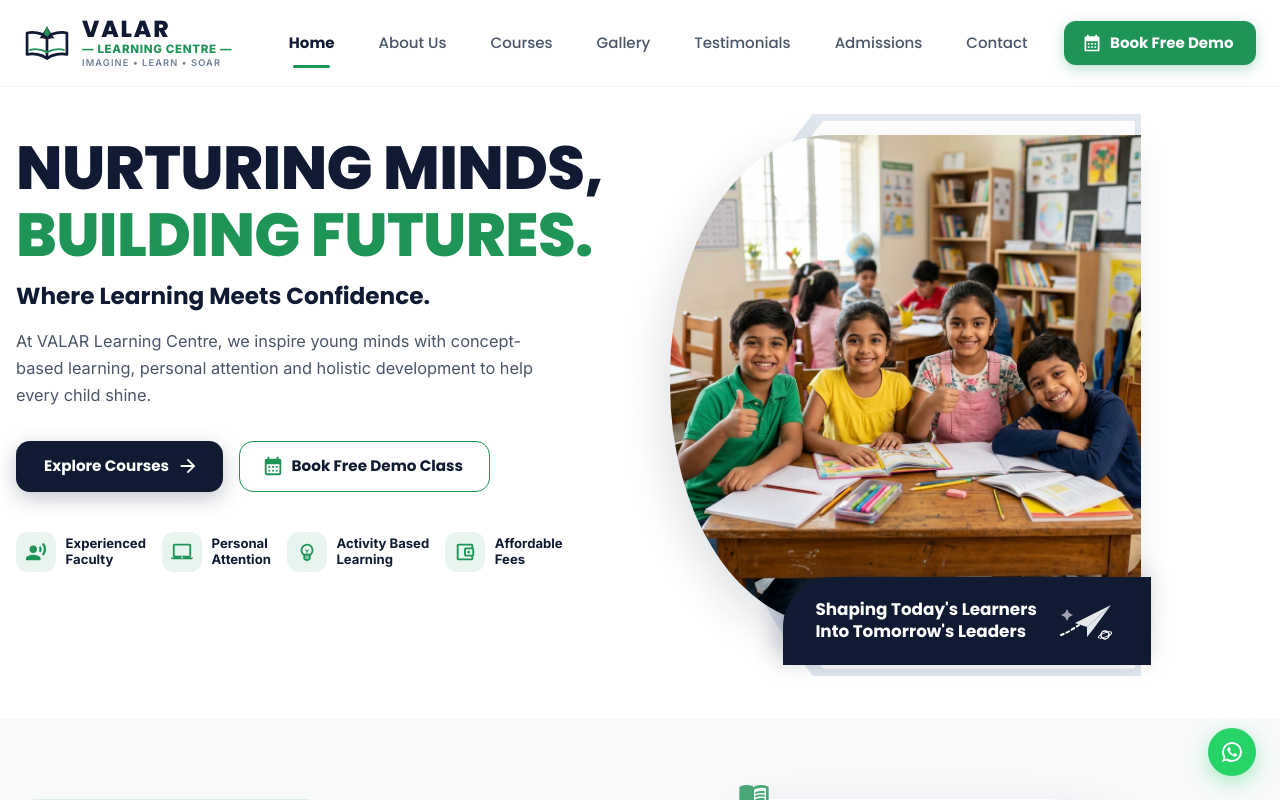
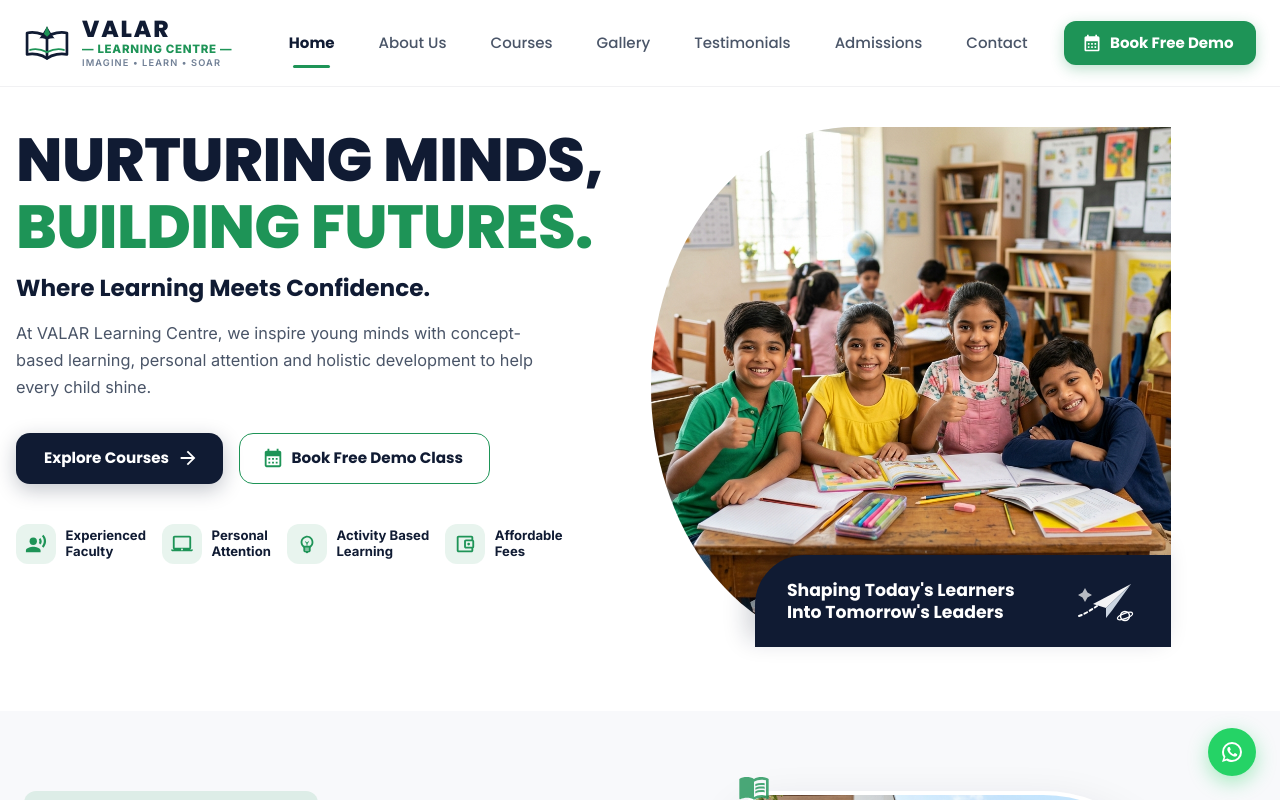
Before and after one commit to Muthy007/VALAR-LEARNING-CENTRE, a React (Vite) app: page / in a window 1280 px wide. Shown: the top 800 px of the page. Built offline with nearby package versions, Linux system fonts and the light colour scheme.

Commit message:
Perfect right side arc image and navy banner alignment in Hero section

```diff
--- a/src/components/Hero.jsx
+++ b/src/components/Hero.jsx
@@ -43,7 +43,7 @@ export default function Hero() {
       id="hero"
       sx={{
         backgroundColor: '#FFFFFF',
-        pt: { xs: 3, sm: 5, md: 6 },
+        pt: { xs: 3, sm: 4, md: 5 },
         pb: { xs: 5, sm: 7, md: 8 },
         position: 'relative',
         overflow: 'hidden',
@@ -207,54 +207,45 @@ export default function Hero() {
             </Box>
           </Grid>
 
-          {/* Right Column: Arch Cutout Image & Dark Navy Banner */}
+          {/* Right Column: Full Right Light Gray Arc Container + Kids Photo + Dark Navy Banner */}
           <Grid item xs={12} md={6}>
             <Box
               sx={{
                 position: 'relative',
                 width: '100%',
+                height: { xs: 360, sm: 480, md: 520 },
                 display: 'flex',
+                alignItems: 'center',
                 justifyContent: 'flex-end',
-                alignItems: 'flex-start',
-                minHeight: { xs: 340, sm: 460, md: 520 },
               }}
             >
-              {/* Soft Light Gray-Blue Curved Outline SVG behind image */}
+              {/* Light Gray Sweeping Arc Background Container */}
               <Box
                 sx={{
                   position: 'absolute',
-                  top: '-4%',
-                  left: { xs: '-2%', sm: '4%', md: '-2%' },
-                  width: '102%',
-                  height: '108%',
+                  top: 0,
+                  right: 0,
+                  width: '100%',
+                  height: '100%',
+                  backgroundColor: '#EEF3F8',
+                  borderRadius: { xs: '30px', md: '280px 0 0 280px / 360px 0 0 360px' },
+                  borderLeft: '10px solid #FFFFFF',
                   zIndex: 0,
-                  pointerEvents: 'none',
                 }}
-              >
-                <svg width="100%" height="100%" viewBox="0 0 500 500" preserveAspectRatio="none" fill="none">
-                  <path
-                    d="M 180,0 C 40,150 40,350 180,500 L 500,500 L 500,0 Z"
-                    fill="none"
-                    stroke="#E2E8F0"
-                    strokeWidth="12"
-                    strokeLinecap="round"
-                  />
-                </svg>
-              </Box>
+              />
 
-              {/* Kids Image with Arch Mask */}
+              {/* Kids Photo sitting inside the light gray arc container extending 100% right */}
               <Box
                 component="img"
                 src={heroKidsExactImg}
                 alt="Happy Indian children studying together at Valar Learning Centre"
                 sx={{
-                  width: '96%',
-                  height: { xs: 320, sm: 440, md: 490 },
-                  objectFit: 'cover',
-                  borderRadius: { xs: '30px', md: '160px 0 0 160px / 240px 0 0 240px' },
                   position: 'relative',
                   zIndex: 1,
-                  boxShadow: '-10px 15px 40px rgba(16, 27, 51, 0.12)',
+                  width: '100%',
+                  height: '100%',
+                  objectFit: 'cover',
+                  borderRadius: { xs: '24px', md: '280px 0 0 280px / 360px 0 0 360px' },
                 }}
               />
 
@@ -262,19 +253,19 @@ export default function Hero() {
               <Box
                 sx={{
                   position: 'absolute',
-                  bottom: -10,
-                  right: -10,
-                  width: { xs: '90%', sm: '80%', md: '75%' },
+                  bottom: 0,
+                  right: 0,
+                  width: { xs: '92%', sm: '85%', md: '80%' },
                   backgroundColor: '#101B33',
                   color: '#FFFFFF',
                   borderRadius: '50px 0 0 0',
-                  py: { xs: 2, sm: 2.5 },
+                  py: { xs: 2, sm: 2.6 },
                   px: { xs: 3, sm: 4 },
                   zIndex: 2,
                   display: 'flex',
                   alignItems: 'center',
                   justifyContent: 'space-between',
-                  boxShadow: '-6px -6px 25px rgba(16, 27, 51, 0.25)',
+                  boxShadow: '-8px -8px 25px rgba(16, 27, 51, 0.2)',
                 }}
               >
                 {/* Left Text */}
@@ -283,40 +274,41 @@ export default function Hero() {
                   sx={{
                     fontFamily: '"Poppins", sans-serif',
                     fontWeight: 700,
-                    fontSize: { xs: '0.85rem', sm: '0.98rem', md: '1.05rem' },
+                    fontSize: { xs: '0.88rem', sm: '1.02rem', md: '1.08rem' },
                     lineHeight: 1.3,
                     color: '#FFFFFF',
-                    maxWidth: 240,
+                    maxWidth: 260,
                   }}
                 >
                   Shaping Today's Learners Into Tomorrow's Leaders
                 </Typography>
 
                 {/* Right Paper Airplane & Doodles SVG */}
-                <Box sx={{ width: 64, height: 48, flexShrink: 0 }}>
-                  <svg width="64" height="48" viewBox="0 0 64 48" fill="none" xmlns="http://www.w3.org/2000/svg">
+                <Box sx={{ width: 68, height: 50, flexShrink: 0 }}>
+                  <svg width="68" height="50" viewBox="0 0 68 50" fill="none" xmlns="http://www.w3.org/2000/svg">
                     {/* Flying Paper Plane */}
                     <path
-                      d="M56 8L20 26L32 30L56 8Z"
+                      d="M60 8L22 28L35 32L60 8Z"
                       fill="#FFFFFF"
-                      fillOpacity="0.9"
+                      fillOpacity="0.95"
                     />
                     <path
-                      d="M56 8L32 30V40L38 32.5L56 8Z"
-                      fill="#E2E8F0"
+                      d="M60 8L35 32V42L41 34.5L60 8Z"
+                      fill="#CBD5E1"
                     />
                     {/* Dotted Trail */}
                     <path
-                      d="M6 38C12 36 18 32 24 28"
+                      d="M8 40C14 38 20 34 26 30"
                       stroke="#FFFFFF"
                       strokeWidth="2"
                       strokeDasharray="3 3"
                       strokeLinecap="round"
                     />
-                    {/* Little Planet & Star Doodles */}
-                    <circle cx="50" cy="38" r="4" stroke="#FFFFFF" strokeWidth="1.5" />
-                    <ellipse cx="50" cy="38" rx="7" ry="2" stroke="#FFFFFF" strokeWidth="1" transform="rotate(-20 50 38)" />
-                    <path d="M12 12L14 16L18 18L14 20L12 24L10 20L6 18L10 16L12 12Z" fill="#FFFFFF" fillOpacity="0.6" />
+                    {/* Planet Ring Doodle */}
+                    <circle cx="54" cy="40" r="4.5" stroke="#FFFFFF" strokeWidth="1.5" />
+                    <ellipse cx="54" cy="40" rx="8" ry="2.5" stroke="#FFFFFF" strokeWidth="1.2" transform="rotate(-20 54 40)" />
+                    {/* Star Sparkle */}
+                    <path d="M14 12L16.5 16.5L21 19L16.5 21.5L14 26L11.5 21.5L7 19L11.5 16.5L14 12Z" fill="#FFFFFF" fillOpacity="0.7" />
                   </svg>
                 </Box>
               </Box>
```
